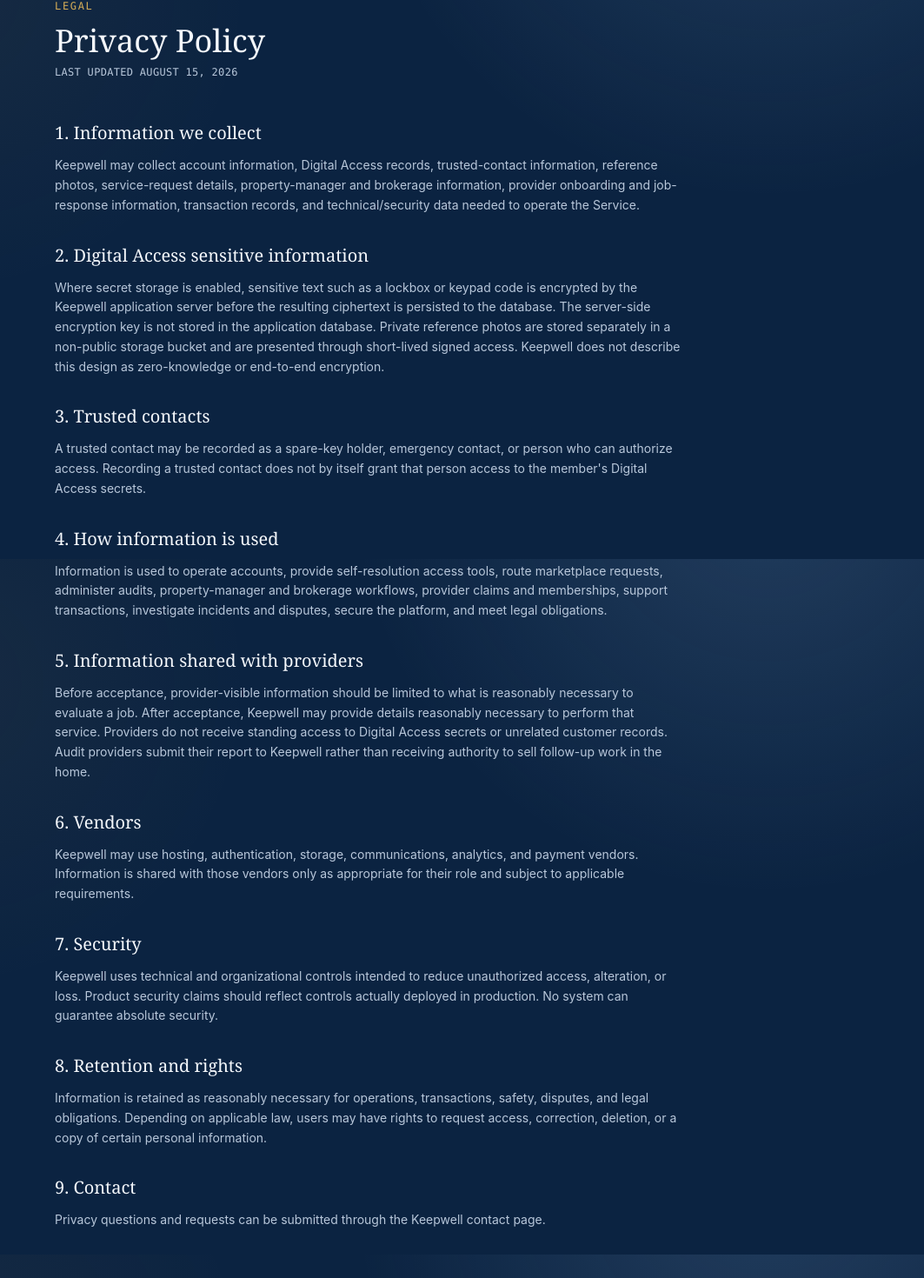
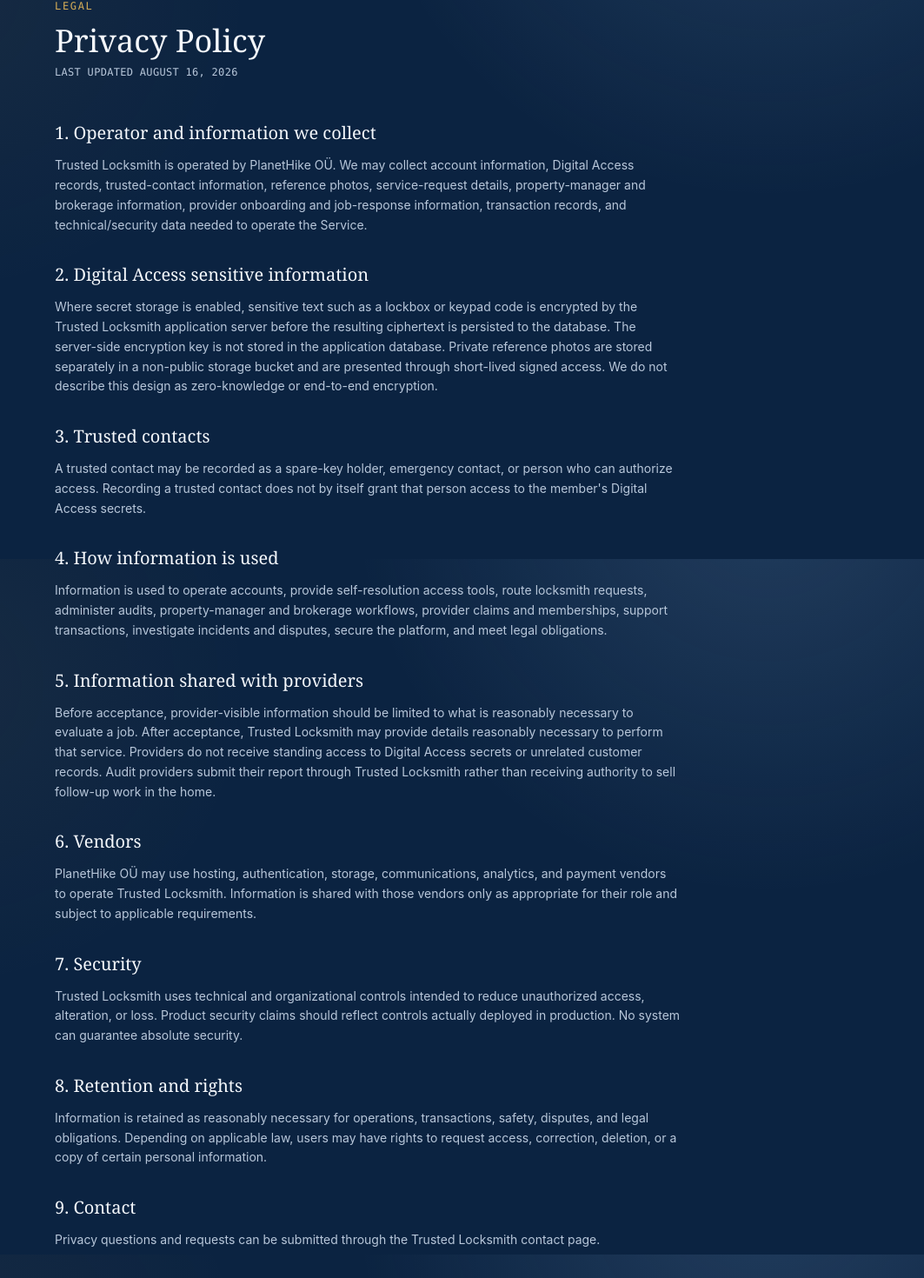
Before and after one commit to unikmo/Keepwell, a Next.js app: page /privacy in a window 1280 px wide. Shown: the part 157-1627 px from the top of the page at 87% size, without its empty margins (217-1280 px from the left). Built offline with nearby package versions, Linux system fonts and the light colour scheme; no server answers.

Commit message:
Rebrand privacy policy and identify PlanetHike OÜ operator

```diff
--- a/src/app/privacy/page.tsx
+++ b/src/app/privacy/page.tsx
@@ -2,24 +2,24 @@ import type { Metadata } from "next";
 import { LegalDoc, LegalSection } from "@/components/LegalDoc";
 
 export const metadata: Metadata = {
-  title: "Privacy Policy — Keepwell",
-  description: "How Keepwell handles account, Digital Access, property-access, marketplace, and provider information.",
+  title: "Privacy Policy — Trusted Locksmith",
+  description: "How PlanetHike OÜ and Trusted Locksmith handle account, Digital Access, property-access, marketplace, and provider information.",
   alternates: { canonical: "/privacy" },
   robots: { index: false },
 };
 
 export default function PrivacyPage() {
   return (
-    <LegalDoc title="Privacy Policy" lastUpdated="August 15, 2026">
-      <LegalSection title="1. Information we collect"><p>Keepwell may collect account information, Digital Access records, trusted-contact information, reference photos, service-request details, property-manager and brokerage information, provider onboarding and job-response information, transaction records, and technical/security data needed to operate the Service.</p></LegalSection>
-      <LegalSection title="2. Digital Access sensitive information"><p>Where secret storage is enabled, sensitive text such as a lockbox or keypad code is encrypted by the Keepwell application server before the resulting ciphertext is persisted to the database. The server-side encryption key is not stored in the application database. Private reference photos are stored separately in a non-public storage bucket and are presented through short-lived signed access. Keepwell does not describe this design as zero-knowledge or end-to-end encryption.</p></LegalSection>
+    <LegalDoc title="Privacy Policy" lastUpdated="August 16, 2026">
+      <LegalSection title="1. Operator and information we collect"><p>Trusted Locksmith is operated by PlanetHike OÜ. We may collect account information, Digital Access records, trusted-contact information, reference photos, service-request details, property-manager and brokerage information, provider onboarding and job-response information, transaction records, and technical/security data needed to operate the Service.</p></LegalSection>
+      <LegalSection title="2. Digital Access sensitive information"><p>Where secret storage is enabled, sensitive text such as a lockbox or keypad code is encrypted by the Trusted Locksmith application server before the resulting ciphertext is persisted to the database. The server-side encryption key is not stored in the application database. Private reference photos are stored separately in a non-public storage bucket and are presented through short-lived signed access. We do not describe this design as zero-knowledge or end-to-end encryption.</p></LegalSection>
       <LegalSection title="3. Trusted contacts"><p>A trusted contact may be recorded as a spare-key holder, emergency contact, or person who can authorize access. Recording a trusted contact does not by itself grant that person access to the member&apos;s Digital Access secrets.</p></LegalSection>
-      <LegalSection title="4. How information is used"><p>Information is used to operate accounts, provide self-resolution access tools, route marketplace requests, administer audits, property-manager and brokerage workflows, provider claims and memberships, support transactions, investigate incidents and disputes, secure the platform, and meet legal obligations.</p></LegalSection>
-      <LegalSection title="5. Information shared with providers"><p>Before acceptance, provider-visible information should be limited to what is reasonably necessary to evaluate a job. After acceptance, Keepwell may provide details reasonably necessary to perform that service. Providers do not receive standing access to Digital Access secrets or unrelated customer records. Audit providers submit their report to Keepwell rather than receiving authority to sell follow-up work in the home.</p></LegalSection>
-      <LegalSection title="6. Vendors"><p>Keepwell may use hosting, authentication, storage, communications, analytics, and payment vendors. Information is shared with those vendors only as appropriate for their role and subject to applicable requirements.</p></LegalSection>
-      <LegalSection title="7. Security"><p>Keepwell uses technical and organizational controls intended to reduce unauthorized access, alteration, or loss. Product security claims should reflect controls actually deployed in production. No system can guarantee absolute security.</p></LegalSection>
+      <LegalSection title="4. How information is used"><p>Information is used to operate accounts, provide self-resolution access tools, route locksmith requests, administer audits, property-manager and brokerage workflows, provider claims and memberships, support transactions, investigate incidents and disputes, secure the platform, and meet legal obligations.</p></LegalSection>
+      <LegalSection title="5. Information shared with providers"><p>Before acceptance, provider-visible information should be limited to what is reasonably necessary to evaluate a job. After acceptance, Trusted Locksmith may provide details reasonably necessary to perform that service. Providers do not receive standing access to Digital Access secrets or unrelated customer records. Audit providers submit their report through Trusted Locksmith rather than receiving authority to sell follow-up work in the home.</p></LegalSection>
+      <LegalSection title="6. Vendors"><p>PlanetHike OÜ may use hosting, authentication, storage, communications, analytics, and payment vendors to operate Trusted Locksmith. Information is shared with those vendors only as appropriate for their role and subject to applicable requirements.</p></LegalSection>
+      <LegalSection title="7. Security"><p>Trusted Locksmith uses technical and organizational controls intended to reduce unauthorized access, alteration, or loss. Product security claims should reflect controls actually deployed in production. No system can guarantee absolute security.</p></LegalSection>
       <LegalSection title="8. Retention and rights"><p>Information is retained as reasonably necessary for operations, transactions, safety, disputes, and legal obligations. Depending on applicable law, users may have rights to request access, correction, deletion, or a copy of certain personal information.</p></LegalSection>
-      <LegalSection title="9. Contact"><p>Privacy questions and requests can be submitted through the Keepwell contact page.</p></LegalSection>
+      <LegalSection title="9. Contact"><p>Privacy questions and requests can be submitted through the Trusted Locksmith contact page.</p></LegalSection>
     </LegalDoc>
   );
 }
```
